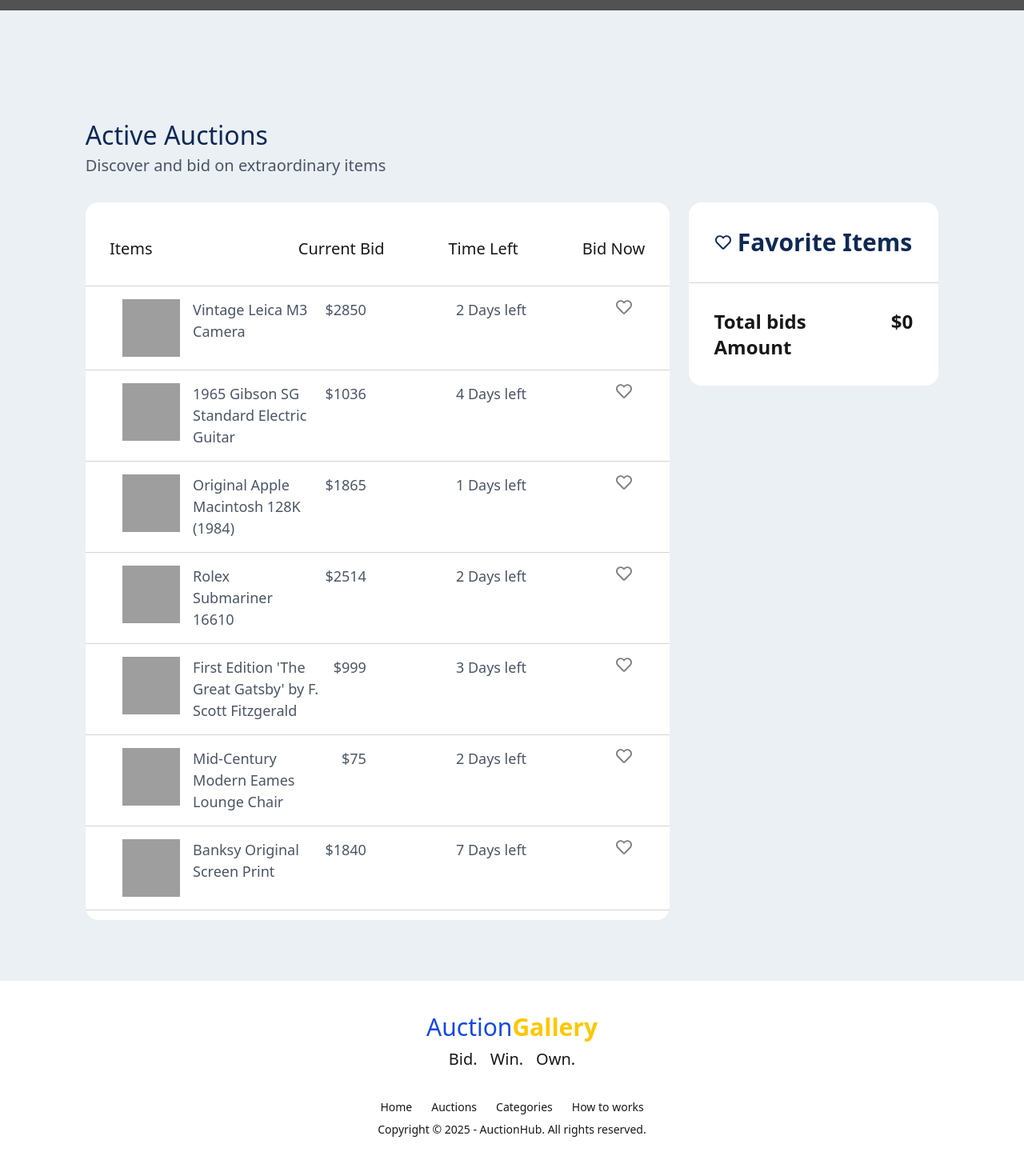
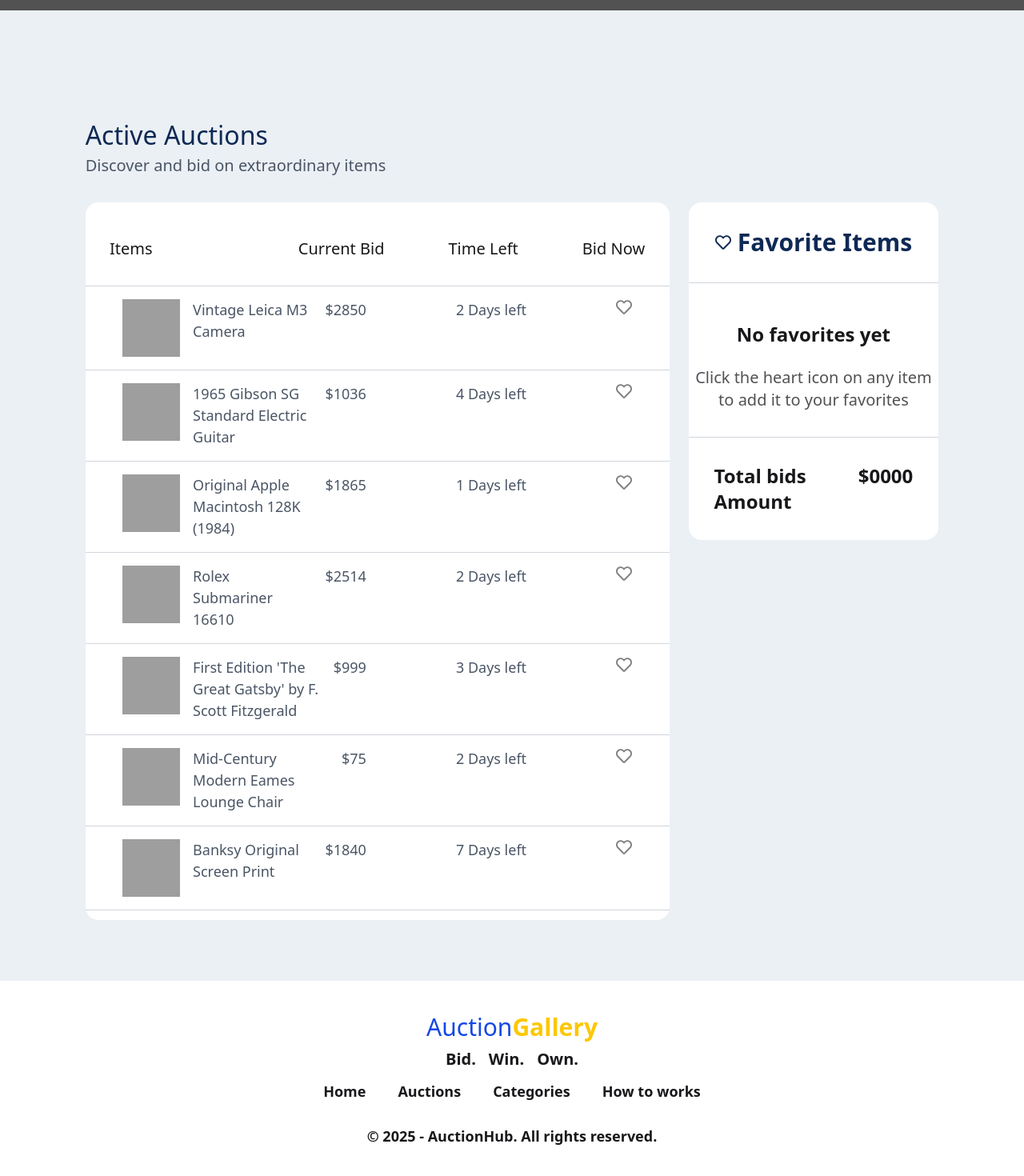
Before and after one commit to istiakiraz/ph-module-42, a React (Vite) app: page / in a window 1280 px wide. Shown: the part 794-2264 px from the top of the page at 80% size. Built offline with nearby package versions, Linux system fonts and the light colour scheme; grey boxes are pictures that could not be loaded.

Commit message:
final update

```diff
--- a/src/App.jsx
+++ b/src/App.jsx
@@ -6,24 +6,27 @@ import Items from "./components/Items/Items";
 import { FaRegHeart } from "react-icons/fa";
 import { TbXboxX } from "react-icons/tb";
 import { useState } from "react";
-import { ToastContainer, toast } from 'react-toastify';
+import { ToastContainer, toast } from "react-toastify";
 
 function App() {
   const [favoriteList, setFavoriteList] = useState([]);
   const [amountSum, setAmountSum] = useState(0);
+  const [showInfo, setShowInfo] = useState(true);
+  const [resetItemId, setResetItemId] = useState(null);
+
 
 
   const handleFavorite = (item) => {
     setFavoriteList([...favoriteList, item]);
     handleAmountSum(item.currentBidPrice);
-    toast("🦄 Item Added to your Favorite Lists")
+    toast("🦄 Item Added to your Favorite Lists");
+    setShowInfo(false);
   };
 
-
   const removeFromFavorites = (id, price) => {
-    setFavoriteList(favoriteList.filter(item => item.id !== id));
+    setFavoriteList(favoriteList.filter((item) => item.id !== id));
     setAmountSum(amountSum - price);
-    toast.info("Remove Item to your Favorite Lists")
+    toast.info("Remove Item to your Favorite Lists");
   };
 
   const handleAmountSum = (amount) => {
@@ -33,8 +36,8 @@ function App() {
   return (
     <>
       <div className="bg-[#ebf0f5]">
-      <Navbar></Navbar>
-      <Header></Header>
+        <Navbar></Navbar>
+        <Header></Header>
         <div className="w-10/12 mx-auto mb-14">
           <div className="mt-[8.25rem] mb-[2rem]">
             <h1 className="text-[2rem] text-[#0E2954]">Active Auctions</h1>
@@ -43,14 +46,17 @@ function App() {
             </p>
           </div>
 
-          <div className="flex gap-6">
-            <div className="w-[70%]">
-              <Items handleFavorite={handleFavorite}
-                removeFromFavorites={removeFromFavorites} ></Items>
+          <div className="flex lg:gap-6 flex-col lg:flex-row">
+            <div className="lg:w-[70%]">
+              <Items
+                handleFavorite={handleFavorite}
+                removeFromFavorites={removeFromFavorites}
+                resetItemId={resetItemId}
+              ></Items>
               <ToastContainer />
             </div>
 
-            <div className="w-[30%]">
+            <div className="lg:w-[30%]">
               <ul className="list bg-base-100 rounded-2xl">
                 <li className="text-3xl font-semibold text-[#0E2954] flex justify-center items-center gap-2 border-b border-gray-300 pb-8 pt-8">
                   <span>
@@ -58,23 +64,42 @@ function App() {
                   </span>{" "}
                   <span>Favorite Items</span>
                 </li>
+
+                {showInfo && (
+                  <div className="pt-12 text-center border-b border-gray-300 pb-8 ">
+                    <h1 className="text-2xl font-semibold mb-6">
+                      No favorites yet
+                    </h1>
+                    <p className="text-xl opacity-75 ">
+                      Click the heart icon on any item <br /> to add it to your
+                      favorites
+                    </p>
+                  </div>
+                )}
+
                 {favoriteList.map((listed) => (
                   <li key={listed.id} className="list-row">
                     <div>
-                      <img className="size-18 object-cover" src={listed.image} />
+                      <img
+                        className="size-18 object-cover"
+                        src={listed.image}
+                      />
                     </div>
                     <div>
                       <div className="truncate w-75 text-xl font-semibold">
                         {listed.title}
                       </div>
                       <br />
-                      <div className="text-xl space-x-6">
+                      <div className="text-xl space-x-6 -mt-3 ">
                         <span>${listed.currentBidPrice}</span>{" "}
                         <span>Bids: {listed.bidsCount}</span>
                       </div>
                     </div>
                     <button
-                      onClick={() => removeFromFavorites(listed.id, listed.currentBidPrice)}
+                      onClick={() => {
+                        removeFromFavorites(listed.id, listed.currentBidPrice);
+                        setResetItemId(listed.id);
+                      }}
                       className="btn btn-square hover:bg-red-100 btn-ghost"
                     >
                       <span>
@@ -87,7 +112,7 @@ function App() {
                 <div>
                   <h1 className="flex justify-center gap-12 text-2xl p-8 font-semibold">
                     <span>Total bids Amount</span>
-                    <span>${amountSum}</span>
+                    <span>${amountSum.toString().padStart(4, '0')}</span>
                   </h1>
                 </div>
               </ul>
--- a/src/components/Footer/Footer.jsx
+++ b/src/components/Footer/Footer.jsx
@@ -8,7 +8,7 @@ const Footer = () => {
           <a className="text-3xl text-blue-700">
             Auction<span className="text-yellow-400 font-bold ">Gallery</span>
           </a>
-            <ul className=" flex justify-center items-center gap-4 text-xl px-1">
+            <ul className=" flex justify-center items-center font-semibold gap-4 text-xl px-1">
               <li>
                 <a>Bid.</a>
               </li>
@@ -20,7 +20,7 @@ const Footer = () => {
               </li>
             </ul>
             <br />
-            <ul className=" flex justify-center items-center gap-6 text-l px-1">
+            <ul className=" flex justify-center font-semibold items-center -mt-5 gap-10 mb-7 text-[18px] px-1">
               <li>
                 <a>Home</a>
               </li>
@@ -34,8 +34,8 @@ const Footer = () => {
                 <a>How to works</a>
               </li>
             </ul>
-          <p>
-            Copyright © {new Date().getFullYear()} - AuctionHub. All rights
+          <p className="text-[18px] font-semibold">
+             © {new Date().getFullYear()} - AuctionHub. All rights
             reserved.
           </p>
         </aside>
--- a/src/components/Item/Item.jsx
+++ b/src/components/Item/Item.jsx
@@ -1,49 +1,62 @@
 import { FaRegHeart, FaHeart } from "react-icons/fa";
-import React, { useState } from 'react';
+import React, { useState, useEffect } from "react";
 
+const Item = ({ item, handleFavorite, handleAmountSum, resetItemId }) => {
+  const [liked, setLiked] = useState(false);
 
-const Item = ({item, handleFavorite, handleAmountSum, removeFromFavorites}) => {
-
-        const [liked, setLiked] = useState(false);
   const toggleLike = () => {
     setLiked(!liked);
   };
 
+  useEffect(() => {
+    if (resetItemId === item.id) {
+      setLiked(false);
+    }
+  }, [resetItemId]);
+
   return (
     <div>
-
       <div>
-      <ul className="list bg-base-100  ">
+        <ul className="list bg-base-100">
           <div className="border-b border-gray-300">
             <div className="w-11/12 mx-auto">
               <div className="list-row">
                 <div>
-              <img
-                className="size-18 object-cover"
-                src={item.image}
-              />
+                  <img className="size-18 object-cover" src={item.image} />
                 </div>
                 <div>
-              <div className="text-[1.125rem] text-gray-600 ">{item.title}</div>
+                  <div className="text-[1.125rem] text-gray-600">
+                    {item.title}
+                  </div>
                 </div>
 
                 <div className="flex justify-around gap-28">
-              <li className="text-[1.125rem] text-gray-600 ">${item.currentBidPrice}</li>
-              <li className="text-[1.125rem] text-gray-600 ">{item.timeLeft}</li>
-              <li className="text-[1.125rem] text-gray-600 ">
+                  <li className="text-[1.125rem] text-gray-600">
+                    ${item.currentBidPrice}
+                  </li>
+                  <li className="text-[1.125rem] text-gray-600">
+                    {item.timeLeft}
+                  </li>
+                  <li className="text-[1.125rem] text-gray-600">
                     <button
-                    onClick={()=>{
-                        toggleLike()
-                        handleFavorite(item)
-                        handleAmountSum(item.currentBidPrice)
-
+                      onClick={() => {
+                        toggleLike();
+                        handleFavorite(item);
+                        handleAmountSum(item.currentBidPrice);
                       }}
                       disabled={liked}
-                    className={`text-xl  ${liked  ? "btn-disabled cursor-not-allowed" : "cursor-pointer"}`}
+                      className={`text-xl ${
+                        liked
+                          ? "btn-disabled cursor-not-allowed"
+                          : "cursor-pointer"
+                      }`}
                     >
-                    {liked ? <FaHeart color="red" /> : <FaRegHeart color="gray" />}
+                      {liked ? (
+                        <FaHeart color="red" />
+                      ) : (
+                        <FaRegHeart color="gray" />
+                      )}
                     </button>
-
                   </li>
                 </div>
               </div>
@@ -51,7 +64,6 @@ const Item = ({item, handleFavorite, handleAmountSum, removeFromFavorites}) => {
           </div>
         </ul>
       </div>
-
     </div>
   );
 };
--- a/src/components/Items/Items.jsx
+++ b/src/components/Items/Items.jsx
@@ -1,7 +1,7 @@
 import React, { useEffect, useState } from "react";
 import Item from "../Item/Item";
 
-const Items = ({handleFavorite, handleAmountSum, removeFromFavorites}) => {
+const Items = ({handleFavorite, handleAmountSum, removeFromFavorites,resetItemId}) => {
 
     const [items, setItems]= useState([])
 
@@ -27,7 +27,7 @@ const Items = ({handleFavorite, handleAmountSum, removeFromFavorites}) => {
           </div>
         </div>
         {
-            items.map((item)=><Item item={item} handleFavorite={handleFavorite} handleAmountSum={handleAmountSum} removeFromFavorites={removeFromFavorites} key={item.id} ></Item>)
+            items.map((item)=><Item item={item} handleFavorite={handleFavorite} handleAmountSum={handleAmountSum} removeFromFavorites={removeFromFavorites} key={item.id} resetItemId={resetItemId} ></Item>)
         }
       </div>
     </div>
```
Lines whose indentation alone changed are shown as unchanged.
